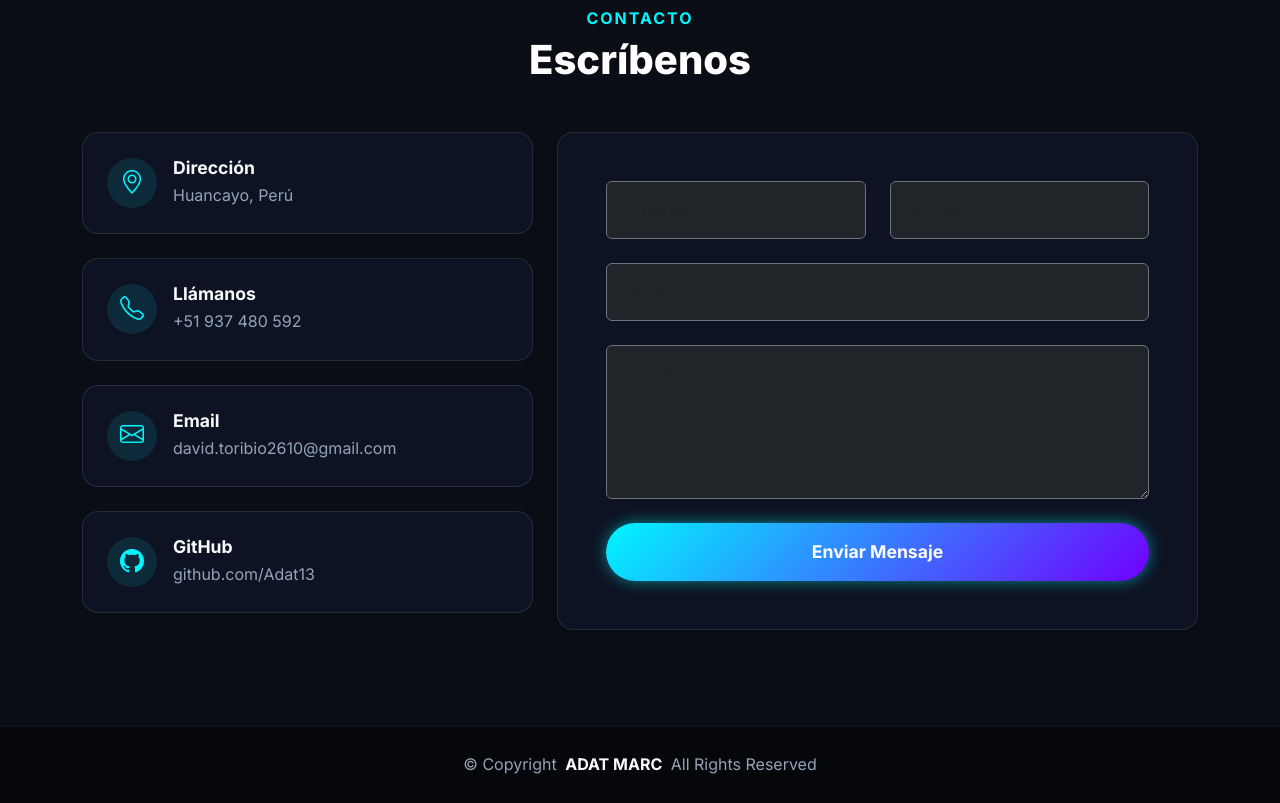
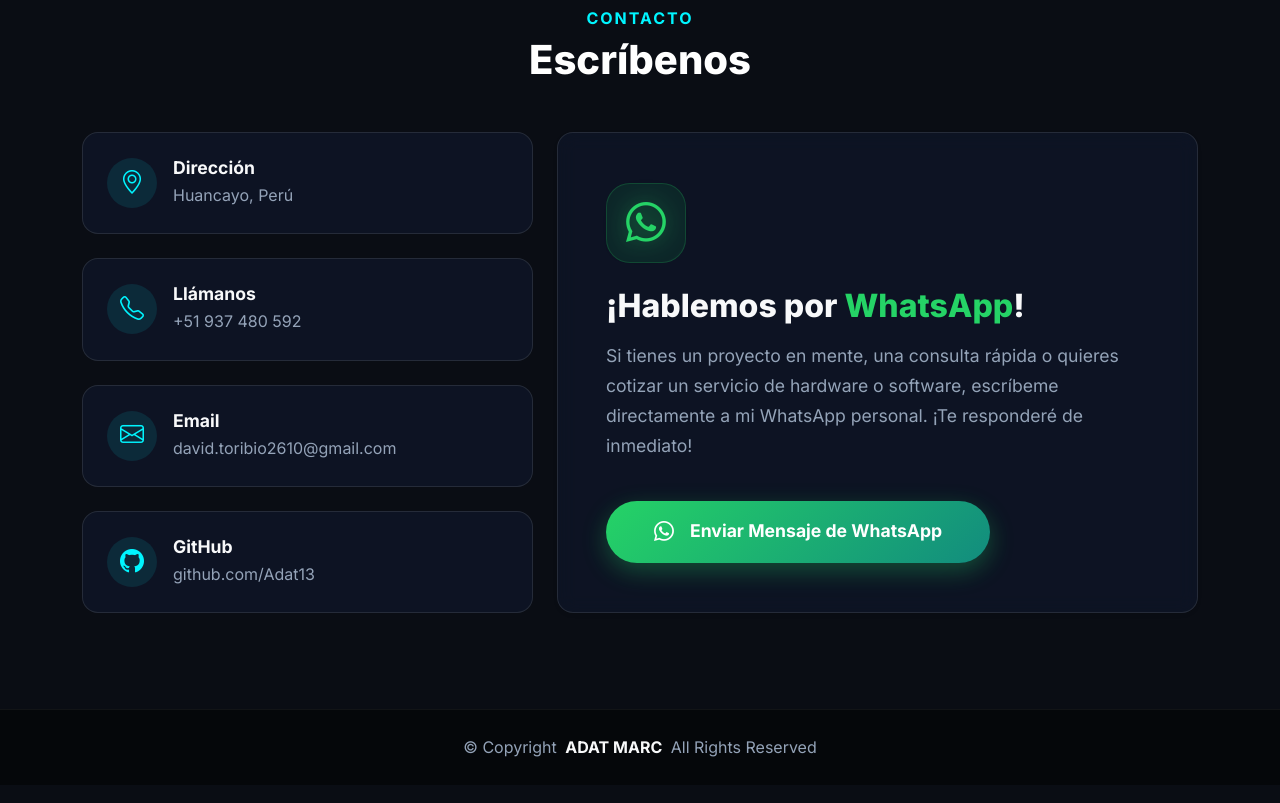
Before and after one commit to Adat13/adat-marc-landing, a React (Vite) app: page / in a window 1280 px wide. Shown: the part 9820-10623 px from the top of the page. Built offline with nearby package versions, Linux system fonts and the light colour scheme.

Commit message:
Feat: replace contact form with WhatsApp direct redirection card

```diff
--- a/src/App.jsx
+++ b/src/App.jsx
@@ -287,27 +287,42 @@ function App() {
               </div>
 
               <div className="col-lg-7">
-                <form className="p-5 rounded-4 shadow-sm" style={{ background: 'var(--bg-card)', border: '1px solid var(--glass-border)' }}>
-                  <div className="row gy-4">
-                    <div className="col-md-6">
-                      <input type="text" className="form-control py-3 text-light bg-dark border-secondary" placeholder="Tu Nombre" required />
-                    </div>
-                    <div className="col-md-6">
-                      <input type="email" className="form-control py-3 text-light bg-dark border-secondary" placeholder="Tu Email" required />
-                    </div>
-                    <div className="col-12">
-                      <input type="text" className="form-control py-3 text-light bg-dark border-secondary" placeholder="Asunto" required />
-                    </div>
-                    <div className="col-12">
-                      <textarea className="form-control py-3 text-light bg-dark border-secondary" rows="5" placeholder="Mensaje" required></textarea>
-                    </div>
-                    <div className="col-12 text-center mt-4">
-                      <button type="button" className="btn btn-primary rounded-pill px-5 py-3 w-100" style={{ background: 'var(--accent-gradient)', border: 'none', fontWeight: 700, fontSize: '1.1rem', color: '#fff', boxShadow: '0 0 15px var(--primary-glow)' }}>
-                        Enviar Mensaje
-                      </button>
-                    </div>
+                <div className="p-5 rounded-4 shadow-sm h-100 d-flex flex-column justify-content-center text-center text-lg-start" style={{ background: 'var(--bg-card)', border: '1px solid var(--glass-border)', backdropFilter: 'blur(10px)' }}>
+                  <div className="mb-4 d-inline-flex align-items-center justify-content-center mx-auto mx-lg-0" style={{ width: '80px', height: '80px', borderRadius: '24px', background: 'rgba(37, 211, 102, 0.1)', border: '1px solid rgba(37, 211, 102, 0.2)' }}>
+                    <i className="bi bi-whatsapp" style={{ fontSize: '2.5rem', color: '#25D366', filter: 'drop-shadow(0 0 10px rgba(37, 211, 102, 0.5))' }}></i>
                   </div>
-                </form>
+                  <h3 className="mb-3 text-light" style={{ fontWeight: 800, fontSize: '2rem' }}>
+                    ¡Hablemos por <span style={{ color: '#25D366' }}>WhatsApp</span>!
+                  </h3>
+                  <p style={{ color: 'var(--text-dim)', fontSize: '1.1rem', lineHeight: '1.7', marginBottom: '2.5rem' }}>
+                    Si tienes un proyecto en mente, una consulta rápida o quieres cotizar un servicio de hardware o software, escríbeme directamente a mi WhatsApp personal. ¡Te responderé de inmediato!
+                  </p>
+                  <a
+                    href="https://wa.me/51937480592?text=Hola%20David%2C%20vi%20tu%20portafolio%20y%20me%20gustar%C3%ADa%20conversar%20sobre%20un%20proyecto."
+                    target="_blank"
+                    rel="noopener noreferrer"
+                    className="btn btn-success rounded-pill px-5 py-3 align-self-center align-self-lg-start d-inline-flex align-items-center gap-3"
+                    style={{
+                      background: 'linear-gradient(135deg, #25D366 0%, #128C7E 100%)',
+                      border: 'none',
+                      fontWeight: 700,
+                      fontSize: '1.1rem',
+                      color: '#fff',
+                      boxShadow: '0 8px 25px rgba(37, 211, 102, 0.3)',
+                      transition: 'all 0.3s ease'
+                    }}
+                    onMouseEnter={e => {
+                      e.currentTarget.style.transform = 'scale(1.05)';
+                      e.currentTarget.style.boxShadow = '0 12px 30px rgba(37, 211, 102, 0.5)';
+                    }}
+                    onMouseLeave={e => {
+                      e.currentTarget.style.transform = 'scale(1)';
+                      e.currentTarget.style.boxShadow = '0 8px 25px rgba(37, 211, 102, 0.3)';
+                    }}
+                  >
+                    <i className="bi bi-whatsapp fs-5"></i> Enviar Mensaje de WhatsApp
+                  </a>
+                </div>
               </div>
             </div>
           </div>
```
